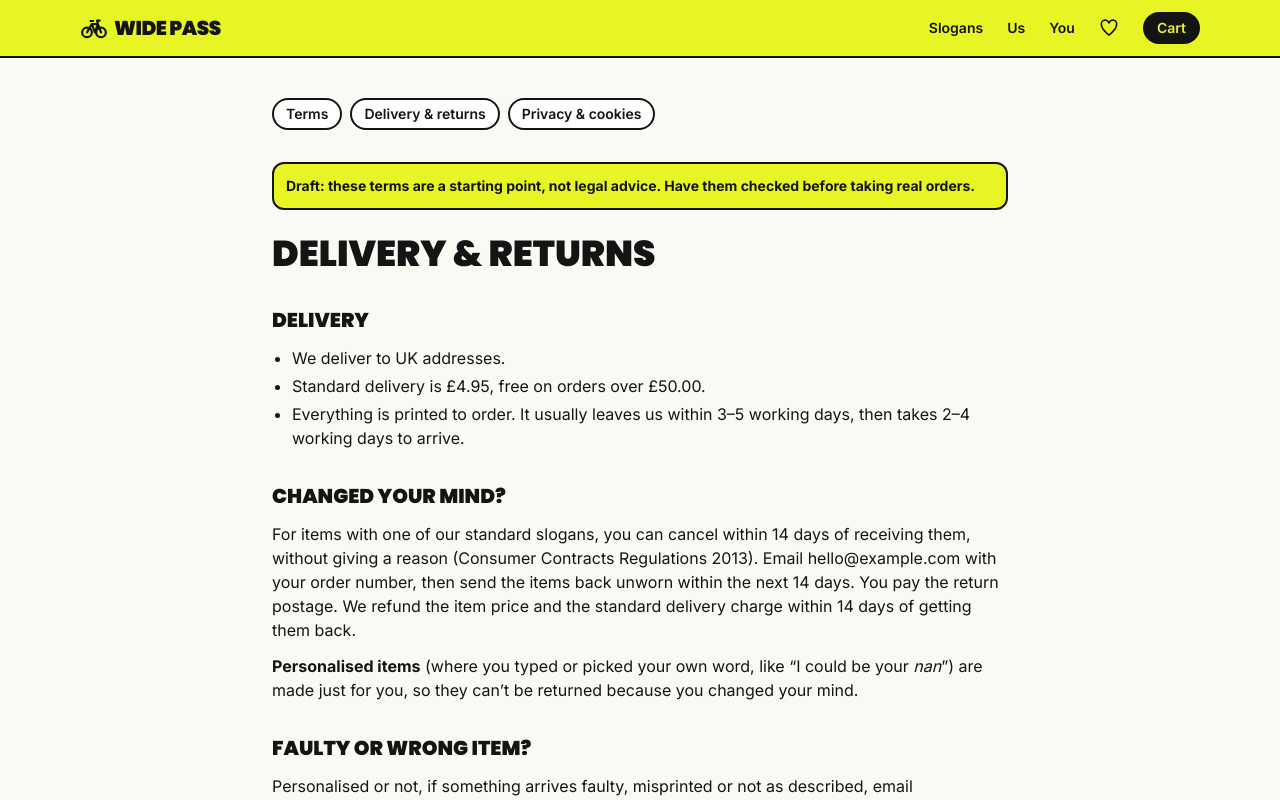
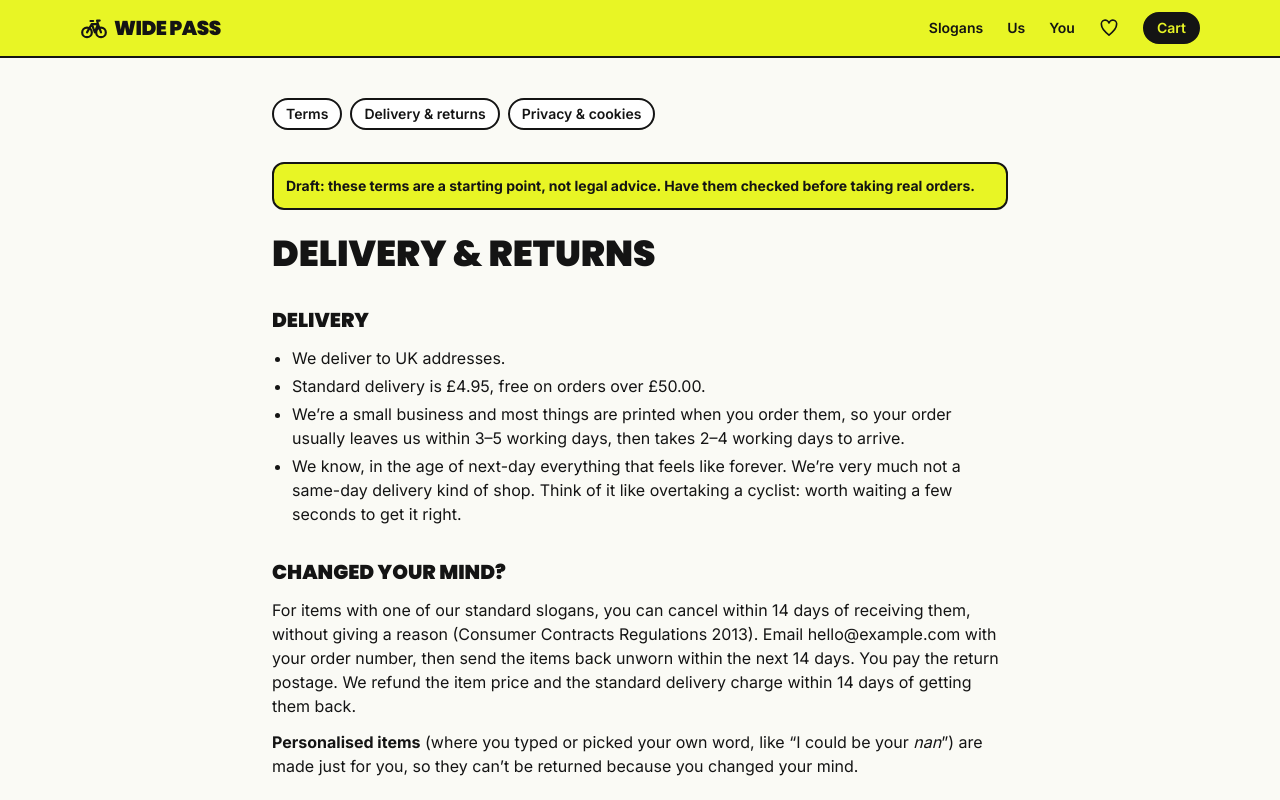
Before and after one commit to franmaddev-lab/wide-pass, a Next.js app: page /legal/returns in a window 1280 px wide. Shown: the top 800 px of the page. Built offline with nearby package versions, Linux system fonts and the light colour scheme; no server answers.

Commit message:
Delivery copy: small business, mostly printed on request
Co-Authored-By: Claude Opus 5.5 <noreply@anthropic.com>
Claude-Session: https://claude.ai/code/session_019xa6L3VDLUS6Spv4RoBBK9

```diff
--- a/app/legal/returns/page.tsx
+++ b/app/legal/returns/page.tsx
@@ -19,8 +19,14 @@ export default function ReturnsPage() {
           {formatPrice(FREE_SHIPPING_FROM)}.
         </li>
         <li>
-          Everything is printed to order. It usually leaves us within 3–5 working days, then takes
-          2–4 working days to arrive. {/* TODO: confirm with your supplier */}
+          We’re a small business and most things are printed when you order them, so your order
+          usually leaves us within 3–5 working days, then takes 2–4 working days to arrive.{' '}
+          {/* TODO: confirm with your supplier */}
+        </li>
+        <li>
+          We know, in the age of next-day everything that feels like forever. We’re very much not a
+          same-day delivery kind of shop. Think of it like overtaking a cyclist: worth waiting a few
+          seconds to get it right.
         </li>
       </ul>
 
```
